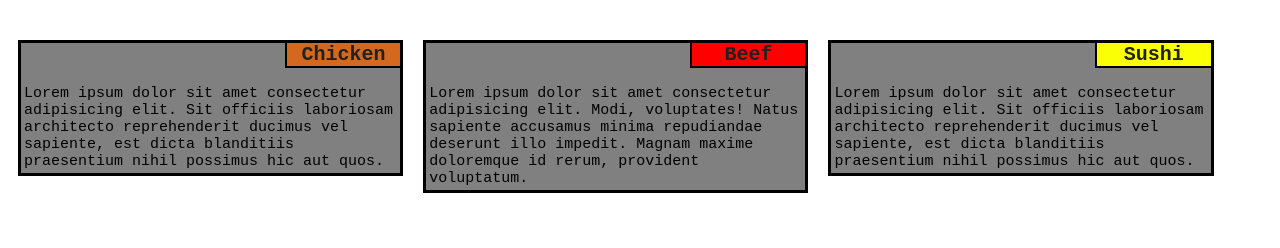
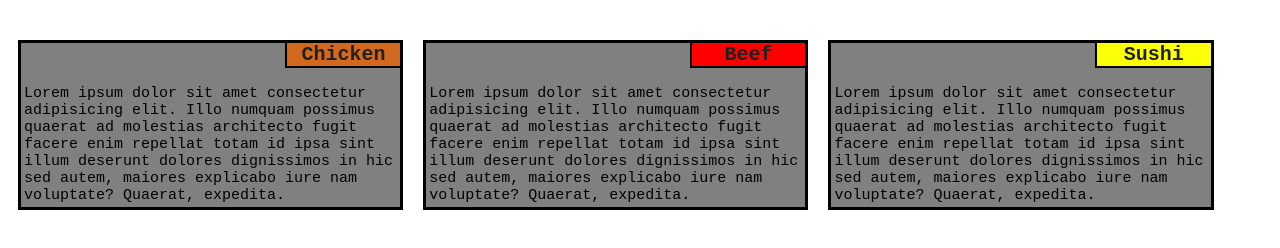
Before and after one commit to souvikpramanikgit/mod2_solution, a plain HTML site: page index.html in a window 1280 px wide. Shown: the part 94-342 px from the top of the page. Drawn offline with Linux system fonts and the light colour scheme.

Commit message:
Update index.html

```diff
--- a/index.html
+++ b/index.html
@@ -12,15 +12,15 @@
     </header>
     <section class="section" id="section1">
         <h2 id="h1">Chicken</h2>
-        <p>Lorem ipsum dolor sit amet consectetur adipisicing elit. Sit officiis laboriosam architecto reprehenderit ducimus vel sapiente, est dicta blanditiis praesentium nihil possimus hic aut quos.</p>
+        <p>Lorem ipsum dolor sit amet consectetur adipisicing elit. Illo numquam possimus quaerat ad molestias architecto fugit facere enim repellat totam id ipsa sint illum deserunt dolores dignissimos in hic sed autem, maiores explicabo iure nam voluptate? Quaerat, expedita.</p>
     </section>
     <section class="section" id="section1">
         <h2 id="h2">Beef</h2>
-        <p>Lorem ipsum dolor sit amet consectetur adipisicing elit. Modi, voluptates! Natus sapiente accusamus minima repudiandae deserunt illo impedit. Magnam maxime doloremque id rerum, provident voluptatum.</p>
+        <p>Lorem ipsum dolor sit amet consectetur adipisicing elit. Illo numquam possimus quaerat ad molestias architecto fugit facere enim repellat totam id ipsa sint illum deserunt dolores dignissimos in hic sed autem, maiores explicabo iure nam voluptate? Quaerat, expedita.</p>
     </section>
     <section class="section" id="section3">
         <h2 id="h3">Sushi</h2>
-        <p>Lorem ipsum dolor sit amet consectetur adipisicing elit. Sit officiis laboriosam architecto reprehenderit ducimus vel sapiente, est dicta blanditiis praesentium nihil possimus hic aut quos.</p>
+        <p>Lorem ipsum dolor sit amet consectetur adipisicing elit. Illo numquam possimus quaerat ad molestias architecto fugit facere enim repellat totam id ipsa sint illum deserunt dolores dignissimos in hic sed autem, maiores explicabo iure nam voluptate? Quaerat, expedita.</p>
     </section>
 
 </body>
```
